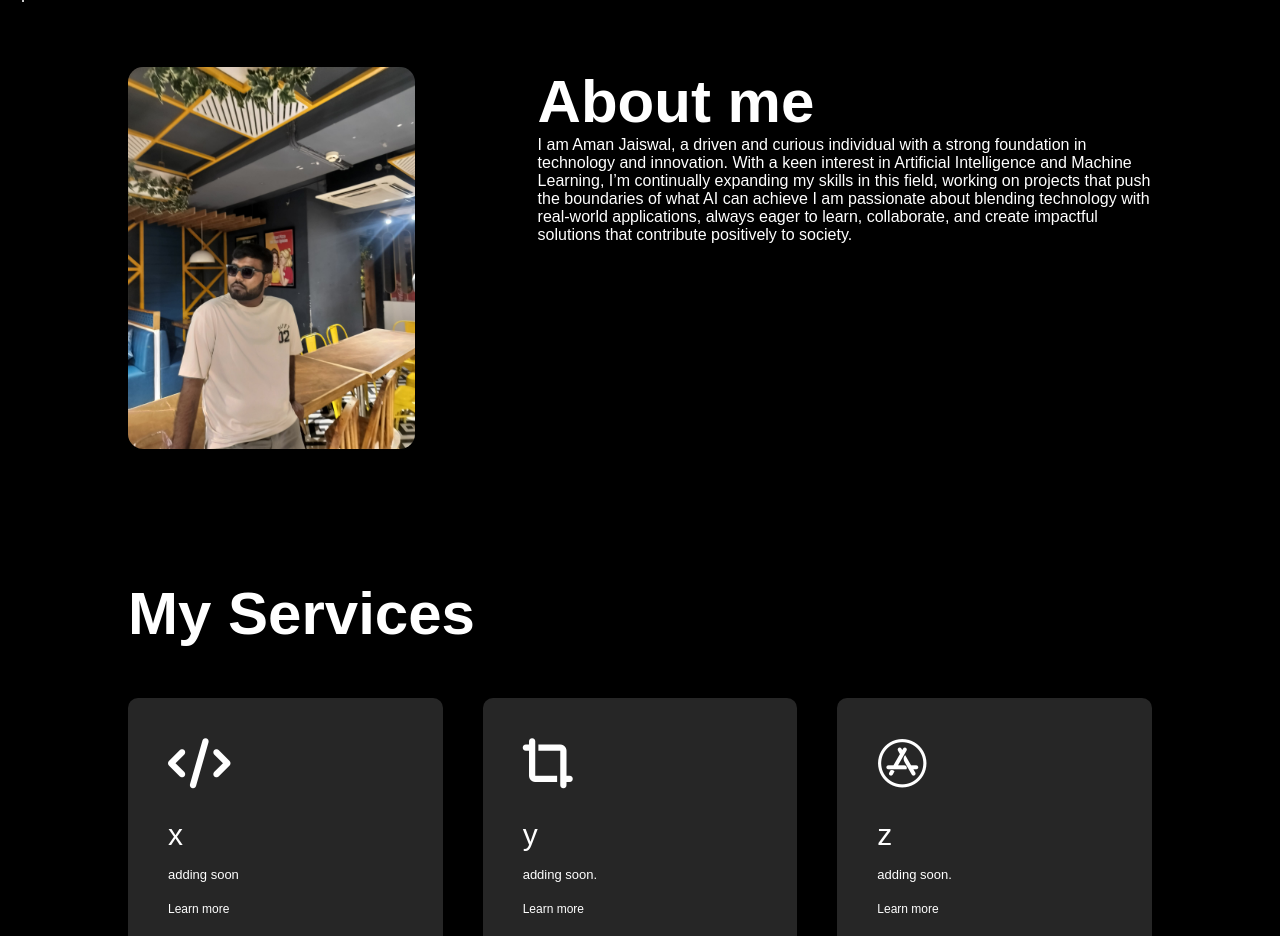
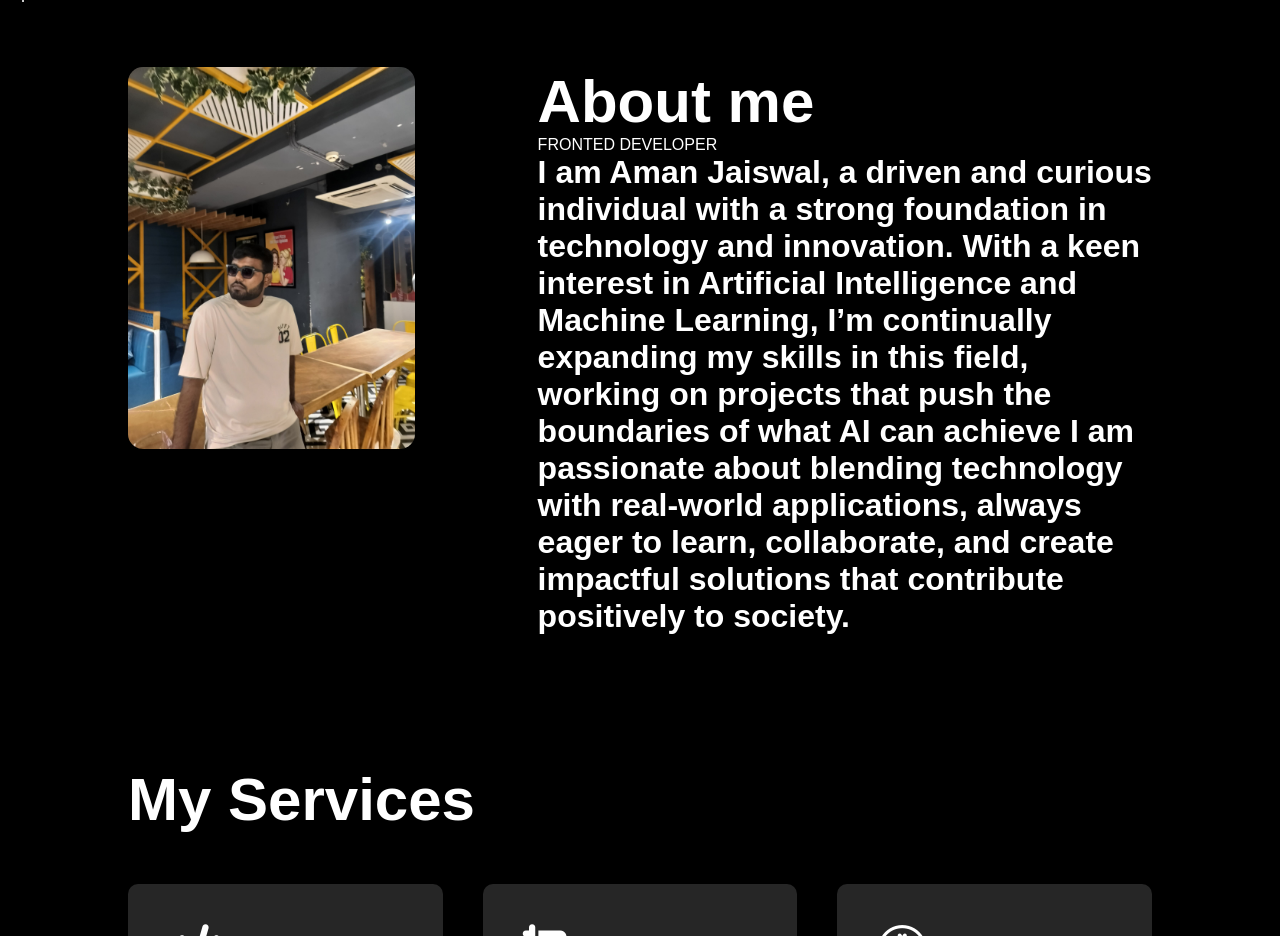
Before and after one commit to amanjaiswal143143/portfolio, a plain HTML site: page index.html in a window 1280 px wide. Shown: the part 823-1759 px from the top of the page. Drawn offline with Linux system fonts and the light colour scheme.

Commit message:
Update index.html

```diff
--- a/index.html
+++ b/index.html
@@ -36,7 +36,8 @@
                 </div>
                 <div class="About-col-2">
                     <h1 class="sub-title">  About me</h1>
-                    <p>I am Aman Jaiswal, a driven and curious individual with a strong foundation in technology and innovation. With a keen interest in Artificial Intelligence and Machine Learning, I’m continually expanding my skills in this field, working on projects that push the boundaries of what AI can achieve I am passionate about blending technology with real-world applications, always eager to learn, collaborate, and create impactful solutions that contribute positively to society.</P>
+                    <p>FRONTED DEVELOPER</p>
+                   <h1> I am Aman Jaiswal, a driven and curious individual with a strong foundation in technology and innovation. With a keen interest in Artificial Intelligence and Machine Learning, I’m continually expanding my skills in this field, working on projects that push the boundaries of what AI can achieve I am passionate about blending technology with real-world applications, always eager to learn, collaborate, and create impactful solutions that contribute positively to society.</h1>
 
                  <div class="tab-titles">
                 <p class="tap-links active-link "> Skills</p>
```
